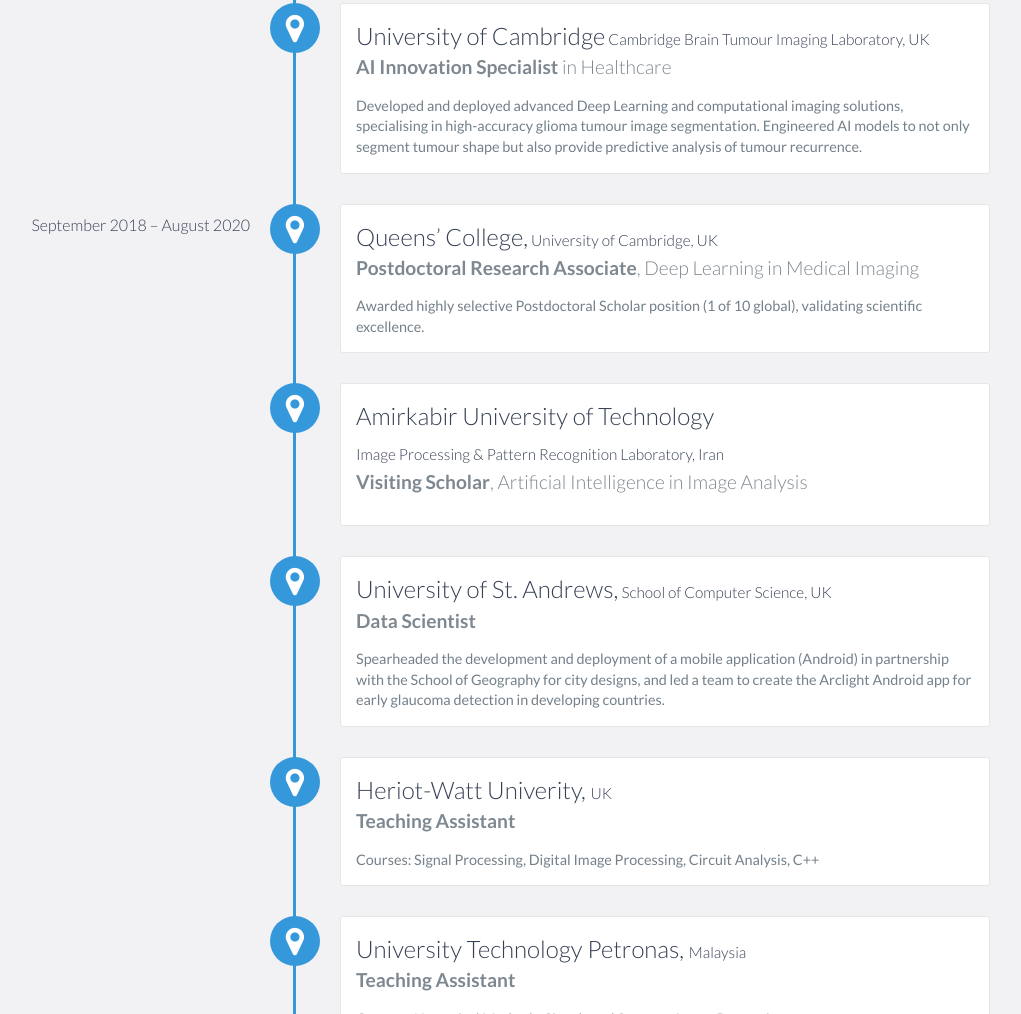
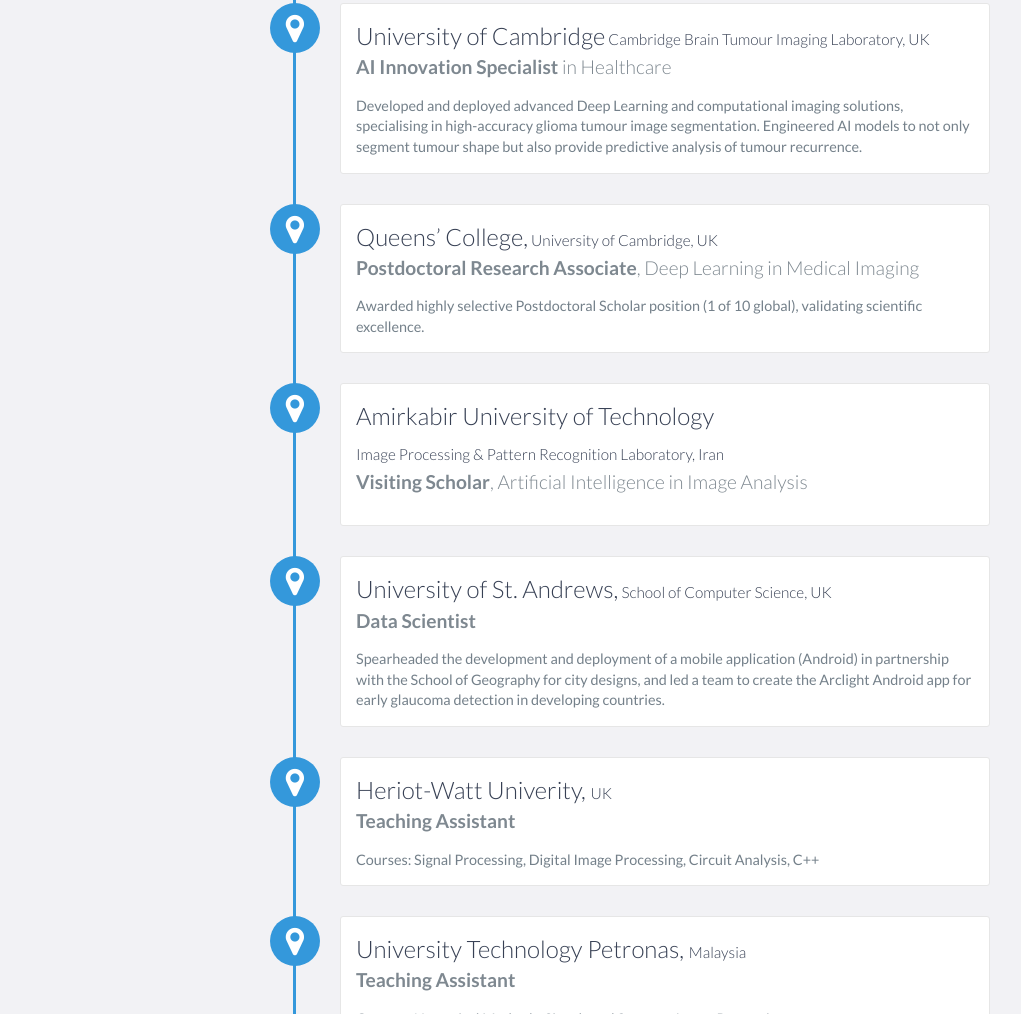
Before and after one commit to RoushanakRahmat/roushanakrahmat.github.io, a website: page index.html in a window 1280 px wide. Shown: the part 2281-3295 px from the top of the page, without its empty margins (150-1171 px from the left). Drawn offline with nearby package versions, Linux system fonts and the light colour scheme.

Commit message:
Remove date attribute from education section

```diff
--- a/index.html
+++ b/index.html
@@ -187,7 +187,7 @@
                 </p>
             </div>
 
-            <div data-date="September 2018 – August 2020">
+            <div data-date=" ">
                 <h3>Queens’ College,</h3>
                 <h3><small><small>University of Cambridge, UK</small></small></h3>
                 <h4><b>Postdoctoral Research Associate</b>, Deep Learning in Medical Imaging</h4>
```
